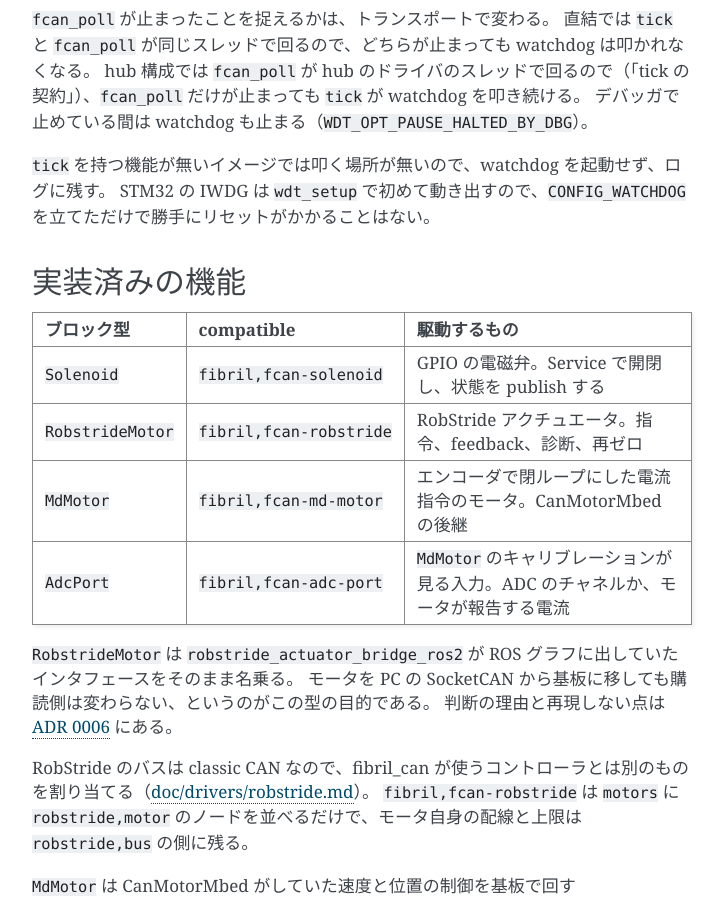
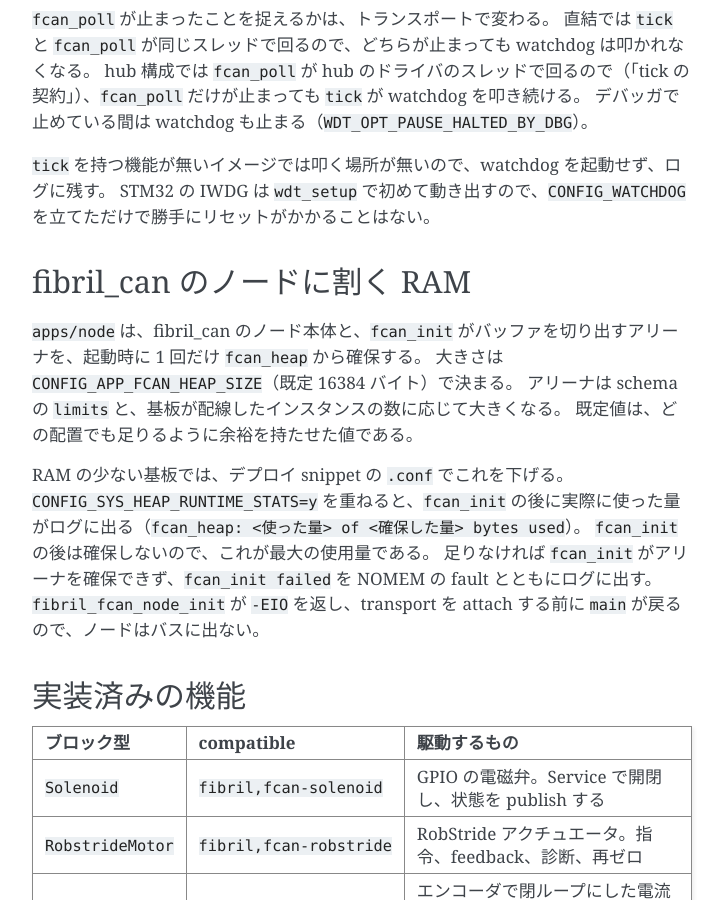
Before and after one commit to ForteFibre/fibril_zephyr, a Sphinx documentation site: the page built from doc/apps.md, in a window 1280 px wide and 900 px high, scrolled down 7423 px. Shown: the whole window, without its empty margins (388-1112 px from the left). Built offline with Sphinx 7.4.7, drawn with Linux system fonts in a browser that asks for light colours; some of the changed text lies outside the part shown.

Commit message:
feat(apps/node): fcan のヒープの大きさを Kconfig にする
fcan_heap は 16 KiB に固定されていたが、ノード本体と fcan_init のアリーナが
実際に使うのは MD 8 モータでも 5 KiB に満たない。STM32G431（RAM 32 KiB）の
LED 基板を載せることを考えると、この差が RAM の予算を超える主因になる。

CONFIG_APP_FCAN_HEAP_SIZE で大きさを決め、既定値は 16384 のまま残す。
RAM の少ない基板の snippet が下げられるようにするためで、既存のイメージの
RAM 配置は変えない。下げる値を決められるよう、SYS_HEAP_RUNTIME_STATS を
立てたときは fcan_init の後に使った量をログに出す。

Co-Authored-By: Claude Opus 5.5 (1M context) <noreply@anthropic.com>

```diff
--- a/doc/apps.md
+++ b/doc/apps.md
@@ -258,6 +258,19 @@ hub 構成では `fcan_poll` が hub のドライバのスレッドで回るの
 
 `tick` を持つ機能が無いイメージでは叩く場所が無いので、watchdog を起動せず、ログに残す。
 STM32 の IWDG は `wdt_setup` で初めて動き出すので、`CONFIG_WATCHDOG` を立てただけで勝手にリセットがかかることはない。
+
+## fibril_can のノードに割く RAM
+
+`apps/node` は、fibril_can のノード本体と、`fcan_init` がバッファを切り出すアリーナを、起動時に 1 回だけ `fcan_heap` から確保する。
+大きさは `CONFIG_APP_FCAN_HEAP_SIZE`（既定 16384 バイト）で決まる。
+アリーナは schema の `limits` と、基板が配線したインスタンスの数に応じて大きくなる。
+既定値は、どの配置でも足りるように余裕を持たせた値である。
+
+RAM の少ない基板では、デプロイ snippet の `.conf` でこれを下げる。
+`CONFIG_SYS_HEAP_RUNTIME_STATS=y` を重ねると、`fcan_init` の後に実際に使った量がログに出る（`fcan_heap: <使った量> of <確保した量> bytes used`）。
+`fcan_init` の後は確保しないので、これが最大の使用量である。
+足りなければ `fcan_init` がアリーナを確保できず、`fcan_init failed` を NOMEM の fault とともにログに出す。
+`fibril_fcan_node_init` が `-EIO` を返し、transport を attach する前に `main` が戻るので、ノードはバスに出ない。
 
 ## 実装済みの機能
 
```
Also changed, not shown: 2 other files.
